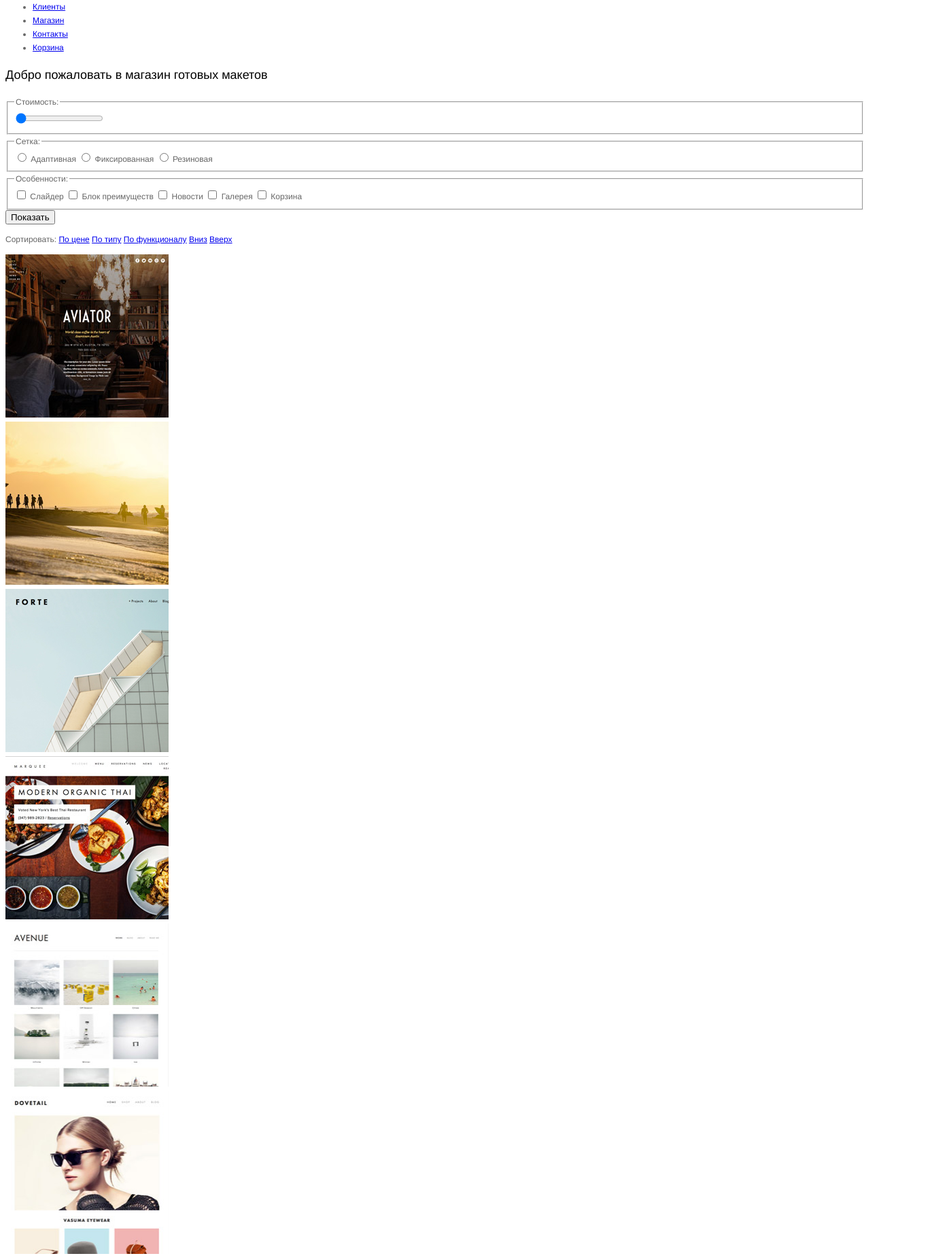
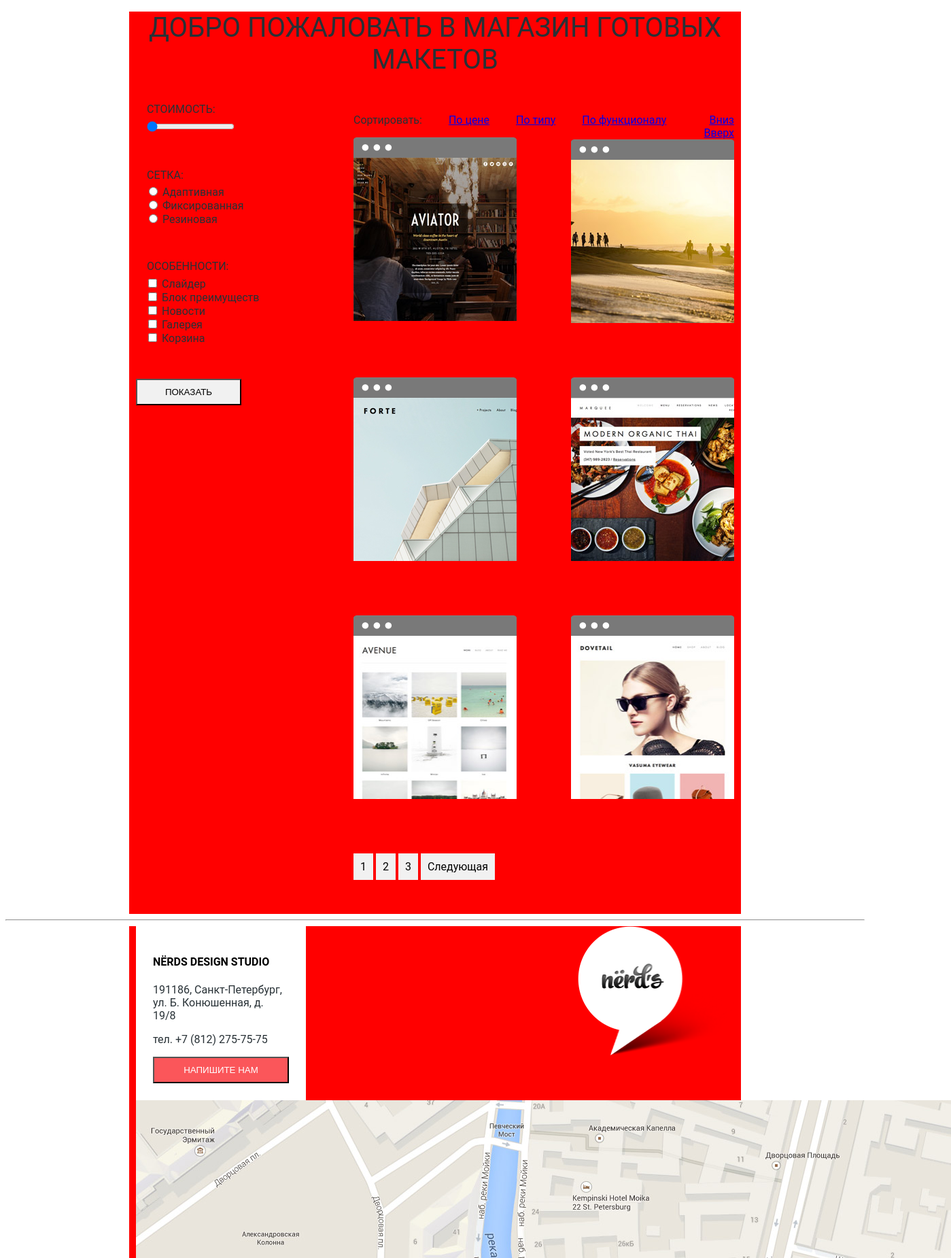
Before and after one commit to fohunoff/114077-nerds, a plain HTML site: page catalog.html in a window 1280 px wide. Shown: the part 101-1951 px from the top of the page at 68% size, 1399 px wide, since content can reach past the window. Drawn offline with Linux system fonts and the light colour scheme.

Commit message:
Выполнил задание 4 дня
Описал свойства в css, также подредактировал файлы html

```diff
--- a/catalog.html
+++ b/catalog.html
@@ -11,7 +11,7 @@
 
 	<body>
 
-		<header class="main-header">
+		<header class="main-header clearfix">
 
 			<div class="container">
 
@@ -31,7 +31,7 @@
 							<a href="#">Клиенты</a>
 						</li>
 						<li>
-							<a href="#">Магазин</a>
+							<a href="catalog.html">Магазин</a>
 						</li>
 						<li>
 							<a href="#">Контакты</a>
@@ -47,11 +47,11 @@
 
 		</header>
 
-		<main class="container">
+		<main class="container clearfix">
 
-			<h2>Добро пожаловать в магазин готовых макетов</h2>
+			<p class="head-text">Добро пожаловать в магазин готовых макетов</p>
 
-			<section class="filer">
+			<section class="filter">
 
 				<form action="#" method="get">
 
@@ -67,15 +67,20 @@
 
 						<legend>Сетка:</legend>
 
-
+						<div>
 							<input type="radio" name="site-layout" value="adaptive" id="adaptive-radio">
 								<label for="adaptive-radio">Адаптивная</label>
+						</div>
 
+						<div>
 							<input type="radio" name="site-layout" value="fix" id="fix-radio">
 								<label for="fix-radio">Фиксированная</label>
+						</div>
 
+						<div>
 							<input type="radio" name="site-layout" value="rubber" id="rubber-radio">
 								<label for="rubber-radio">Резиновая</label>
+						</div>
 
 
 					</fieldset>
@@ -84,26 +89,35 @@
 
 						<legend>Особенности:</legend>
 
+						<div>
+							<input type="checkbox" name="slider" id="slider-checkbox">
+								<label for="slider-checkbox">Слайдер</label>
+						</div>
 
-							<input type="checkbox" name="slider" id="slider-checkbox">
-								<label for="checkbox">Слайдер</label>
-
+						<div>
 							<input type="checkbox" name="advantage" id="advantage-checkbox">
 								<label for="advantage-checkbox">Блок преимуществ</label>
+						</div>
 
+						<div>
 							<input type="checkbox" name="news" id="news-checkbox">
-								<label for="advantage-checkbox">Новости</label>
+								<label for="news-checkbox">Новости</label>
+						</div>
 
+						<div>
 							<input type="checkbox" name="gallery" id="gallery-checkbox">
 								<label for="gallery-checkbox">Галерея</label>
+						</div>
 
+						<div>
 							<input type="checkbox" name="cart" id="cart-checkbox">
 								<label for="cart-checkbox">Корзина</label>
+						</div>
 
 
 					</fieldset>
 
-						<input type="submit" value="Показать">
+						<button type="button" class="btn-filter">Показать</button>
 
 
 				</form>
@@ -115,11 +129,11 @@
 				<div class="shop-sort">
 
 					<p>
-						<span>Сортировать:</span>
+						<span class="shop-sort-category">Сортировать:</span>
 
-						<span><a href="#">По цене</a></span>
-						<span><a href="#">По типу</a></span>
-						<span><a href="#">По функционалу</a></span>
+						<span class="shop-sort-category"><a href="#">По цене</a></span>
+						<span class="shop-sort-category"><a href="#">По типу</a></span>
+						<span class="shop-sort-category"><a href="#">По функционалу</a></span>
 
 						<span class="arrow-down"><a href="#">Вниз</a></span>
 						<span class="arrow-up"><a href="#">Вверх</a></span>
@@ -128,29 +142,39 @@
 
 				</div>
 
+				<section class="clearfix">
+
 					<div class="shop-item">
+						<img src="img/item-browser.png" width="240" height="30" alt="Шапка окна">
 						<a href="#"><img src="img/item-1.jpg" width="240" height="240" alt="Шаблон Aviator"></a>
 					</div>
 
 					<div class="shop-item">
+						<img src="img/item-browser.png" width="240" height="30" alt="Шапка окна">
 						<a href="#"><img src="img/item-2.jpg" width="240" height="240" alt="Шаблон Sunset"></a>
 					</div>
 
 					<div class="shop-item">
+						<img src="img/item-browser.png" width="240" height="30" alt="Шапка окна">
 						<a href="#"><img src="img/item-3.jpg" width="240" height="240" alt="Шаблон Forte"></a>
 					</div>
 
 					<div class="shop-item">
+						<img src="img/item-browser.png" width="240" height="30" alt="Шапка окна">
 						<a href="#"><img src="img/item-4.jpg" width="240" height="240" alt="Шаблон Marqule"></a>
 					</div>
 
 					<div class="shop-item">
+						<img src="img/item-browser.png" width="240" height="30" alt="Шапка окна">
 						<a href="#"><img src="img/item-5.jpg" width="240" height="240" alt="Шаблон Avenue"></a>
 					</div>
 
 					<div class="shop-item">
+						<img src="img/item-browser.png" width="240" height="30" alt="Шапка окна">
 						<a href="#"><img src="img/item-6.jpg" width="240" height="240" alt="Шаблон Dovetail"></a>
 					</div>
+
+				</section>
 
 				<div class="pages">
 
@@ -165,11 +189,15 @@
 
 		</main>
 
-		<footer class="container">
+		<hr>
 
-			<section class="contacts">
+		<footer>
 
-				<div>
+			<div class="container clearfix">
+
+				<section class="contact">
+
+					<div class="contact-adress">
 
 						<h2>NЁRDS DESIGN STUDIO</h2>
 
@@ -191,6 +219,12 @@
 
 					</div>
 
+					<div class="contact-map">
+
+						<img src="img/map.jpg" width="1199" height="416" alt="Карта расположения студии">
+
+					</div>
+
 				</section>
 
 				<div class="footer-social">
@@ -199,7 +233,7 @@
 					<a class="social-btn social-btn-inst" href="#">Инстаграм</a>
 				</div>
 
-			<div>
+				<div class="footer-slogan">
 
 					<h2>Давайте дружить, это выгодно!</h2>
 
@@ -209,6 +243,8 @@
 
 				</div>
 
+			</div>
+
 		</footer>
 
 	</body>
--- a/css/style.css
+++ b/css/style.css
@@ -1,23 +1,245 @@
 body {
-	font-family: Helvetica, sans-serif;
-	font-weight:normal;
-	font-size:12px;
-	line-height:20px;
-	color:#666666;
+	font-family: Roboto;
+	font-weight:medium;
+	font-size:16px;
+	color:#283136;
 }
 
 h1 {
-	font-family: Helvetica, sans-serif;
+	font-family: Roboto;
 	font-weight:normal;
-	font-size:36px;
+	font-size:18px;
 	line-height:30px;
 	color:#000000;
 }
 
 h2 {
-	font-family: Helvetica, sans-serif;
-	font-weight:normal;
-	font-size:18px;
+	font-family: Roboto;
+	font-weight:medium;
+	font-size:16px;
 	line-height:30px;
 	color:#000000;
 }
+
+.container {
+	width: 880px;
+	margin: 0 auto;
+	padding-left: 10px;
+	padding-right: 10px;
+	background: red;
+}
+
+.main-header {
+	background-color: yellow;
+}
+
+
+.clearfix::after {
+	content: "";
+	display: block;
+	clear: both;
+}
+
+.main-header-logo {
+	float: left;
+	width: 140px;
+}
+
+.main-navigator {
+	float: right;
+	width: 560px;
+}
+
+.main-navigator li {
+	display: inline-block;
+	padding: 0 20px;
+}
+
+.offer {
+	width: 880px;
+	background-color: white;
+}
+
+.offer-web {
+	width: 240px;
+	float: left;
+	padding-right: 80px;
+}
+
+.offer-apps {
+	width: 240px;
+	float: left;
+}
+
+.offer-presentation {
+	width: 240px;
+	float: right;
+}
+
+.offer .btn {
+	display: inline-block;
+	width: 140px;
+	text-align: center;
+	padding-top: 10px;
+	padding-bottom: 10px;
+}
+
+.offer-web a {
+	background-color: #fb565a;
+}
+
+.offer-apps a {
+	background-color: #00ca74;
+}
+
+.offer-presentation a {
+	background-color: #efc84a;
+}
+
+.description {
+	float: left;
+	width: 620px;
+}
+
+.benefit {
+	float: right;
+	width: 240px;
+}
+
+.lead {
+	font-size: 36px;
+	font-family: Roboto;
+}
+
+.project {
+	text-align: center;
+	width: 880px;
+}
+
+.profect-logo {
+	display: inline-block;
+	width: 220px;
+	text-align: center;
+	padding-right: 100px;
+	vertical-align: middle;
+}
+
+.profect-logo:last-child {
+	padding:0px;
+}
+
+.contact-adress {
+	float: left;
+	width: 200px;
+	min-height: 190px;
+	padding: 25px;
+	background-color: white;
+}
+
+.btn-contacts {
+	width: 200px;
+	color: white;
+	text-transform: uppercase;
+	text-align: center;
+	padding-top: 10px;
+	padding-bottom: 10px;
+	background-color: #fb565a;
+}
+
+.contact-logo {
+	float:right;
+}
+
+.footer-social {
+	float: left;
+	width: 240px;
+	padding-right: 80px;
+	vertical-align: middle;
+}
+
+.footer-slogan {
+	float: left;
+	width: 560px;
+	vertical-align: middle;
+}
+
+/* стили для внутренней страницы */
+
+.head-text {
+	font-size: 40px;
+	font-family: Roboto;
+	text-align: center;
+	text-transform: uppercase;
+}
+
+.filter {
+	float: left;
+	width: 240px;
+}
+
+fieldset {
+	border: none;
+	padding-bottom: 50px;
+}
+
+legend {
+	text-transform: uppercase;
+}
+
+.btn-filter {
+	width: 155px;
+	text-transform: uppercase;
+	text-align: center;
+	padding-top: 10px;
+	padding-bottom: 10px;
+	background-color: #f1f1f1;
+}
+
+.shop-sort-category {
+	padding-right: 35px;
+}
+
+.arrow-down {
+	float:right;
+	padding-right: 0px;
+}
+
+.arrow-up {
+	float:right;
+	padding-right: 0px;
+}
+
+.shop {
+	float: right;
+	width: 560px;
+}
+
+.shop-item {
+	float: left;
+	width: 240px;
+	padding-right: 80px;
+	padding-bottom: 80px;
+}
+
+.shop-item img {
+	vertical-align: bottom;
+}
+
+.shop-item:nth-child(2n) {
+	padding-right: 0px;
+}
+
+.pages {
+	padding-bottom: 50px;
+}
+
+.pages a {
+	color: black;
+	text-decoration: none;
+}
+
+.pages-btn {
+	display: inline-block;
+	background-color: #f1f1f1;
+	padding: 10px;
+}
```
Also changed, not shown: index.html (+36 -26 lines), img/map.jpg (added). Lines whose indentation alone changed are shown as unchanged.
